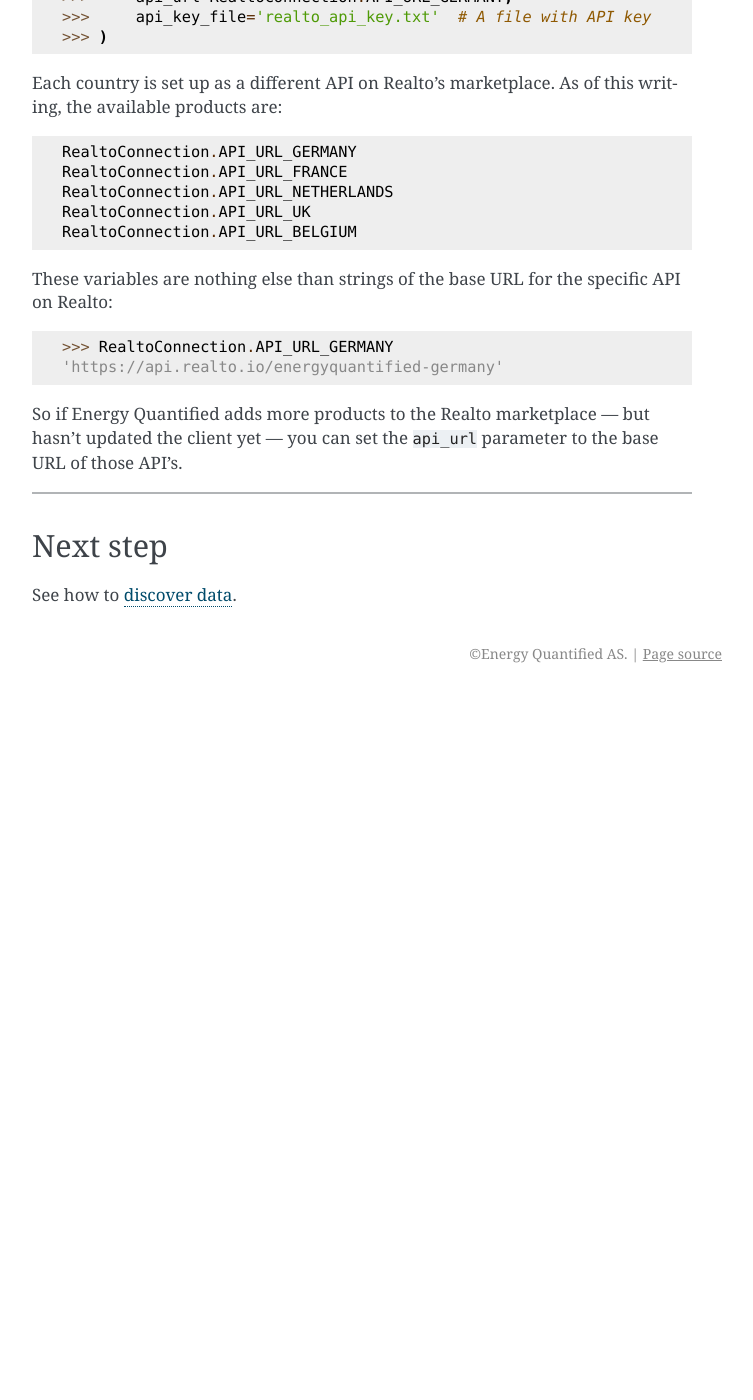
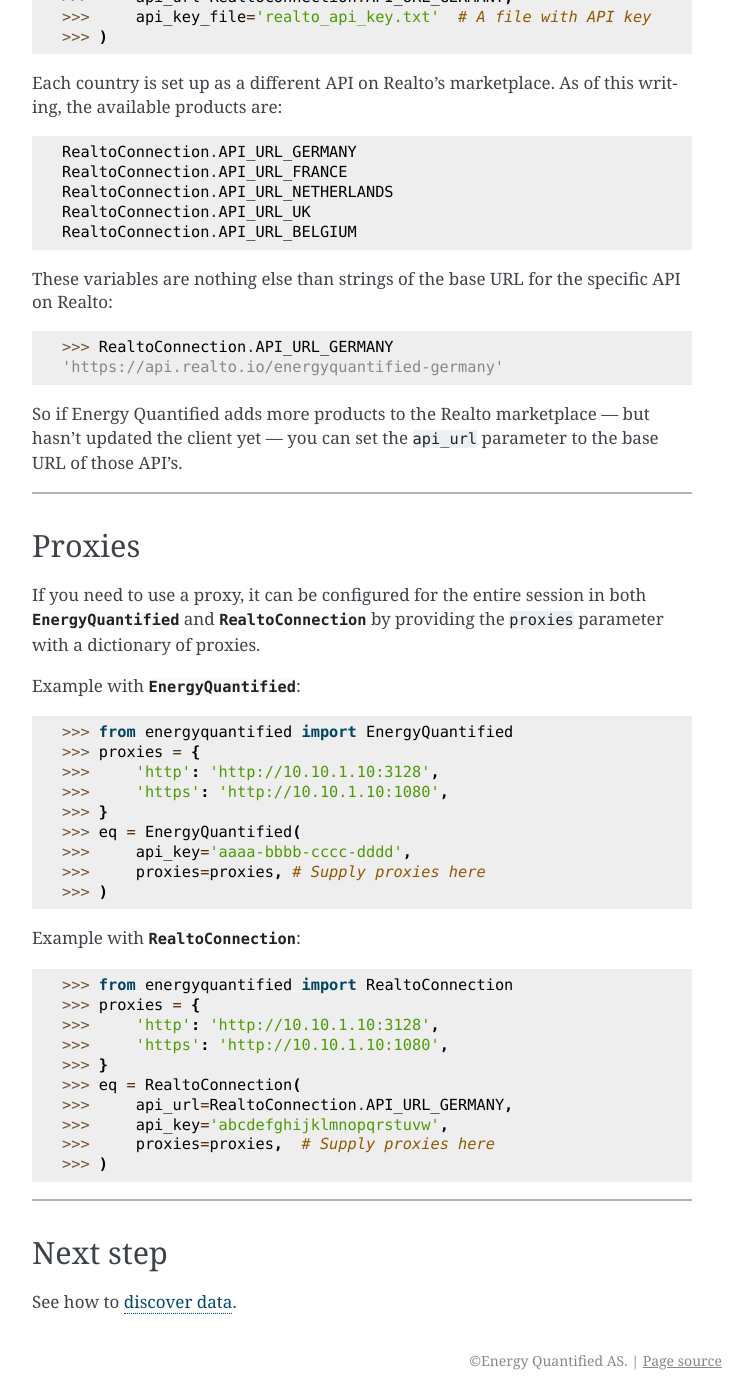
Before and after one commit to energyquantified/eq-python-client, a Sphinx documentation site: the page built from docs/userguide/auth.rst, in a window 1280 px wide and 1400 px high, scrolled down 1535 px. Shown: the whole window, without its empty margins (388-1141 px from the left). Built offline with Sphinx 7.4.7, drawn with Linux system fonts in a browser that asks for light colours; before the commit the page ends 2228 px from its top, so only the background shows below that.

Commit message:
Add option to include proxies in EQ and realto #56 (#60)
* Add support for proxies in EnergyQuantified and RealtoConnector
* Add a section on proxies in authentication documentation
* Update changelog

```diff
--- a/CHANGELOG.rst
+++ b/CHANGELOG.rst
@@ -11,6 +11,7 @@
     - Set ``SI – HU`` and ``SI – HU`` as Flow-based
 - Increase rate limits.
 - Increase default requests timeout.
+- Add option to include ``proxies`` in ``EnergyQuantified`` and ``RealtoConnection``
 
 **Bugfixes**
 
--- a/docs/userguide/auth.rst
+++ b/docs/userguide/auth.rst
@@ -99,6 +99,40 @@
 hasn't updated the client yet — you can set the ``api_url`` parameter to the
 base URL of those API's.
 
+-----
+
+Proxies
+----------------------
+
+If you need to use a proxy, it can be configured for the entire session in both
+:py:class:`EnergyQuantified <energyquantified.EnergyQuantified>`
+and :py:class:`RealtoConnection <energyquantified.RealtoConnection>` by providing
+the ``proxies`` parameter with a dictionary of proxies.
+
+Example with :py:class:`EnergyQuantified <energyquantified.EnergyQuantified>`:
+
+   >>> from energyquantified import EnergyQuantified
+   >>> proxies = {
+   >>>     'http': 'http://10.10.1.10:3128',
+   >>>     'https': 'http://10.10.1.10:1080',
+   >>> }
+   >>> eq = EnergyQuantified(
+   >>>     api_key='aaaa-bbbb-cccc-dddd',
+   >>>     proxies=proxies, # Supply proxies here
+   >>> )
+
+Example with :py:class:`RealtoConnection <energyquantified.RealtoConnection>`:
+
+   >>> from energyquantified import RealtoConnection
+   >>> proxies = {
+   >>>     'http': 'http://10.10.1.10:3128',
+   >>>     'https': 'http://10.10.1.10:1080',
+   >>> }
+   >>> eq = RealtoConnection(
+   >>>     api_url=RealtoConnection.API_URL_GERMANY,
+   >>>     api_key='abcdefghijklmnopqrstuvw',
+   >>>     proxies=proxies,  # Supply proxies here
+   >>> )
 
 -----
 
```
Also changed, not shown: 2 other files.
